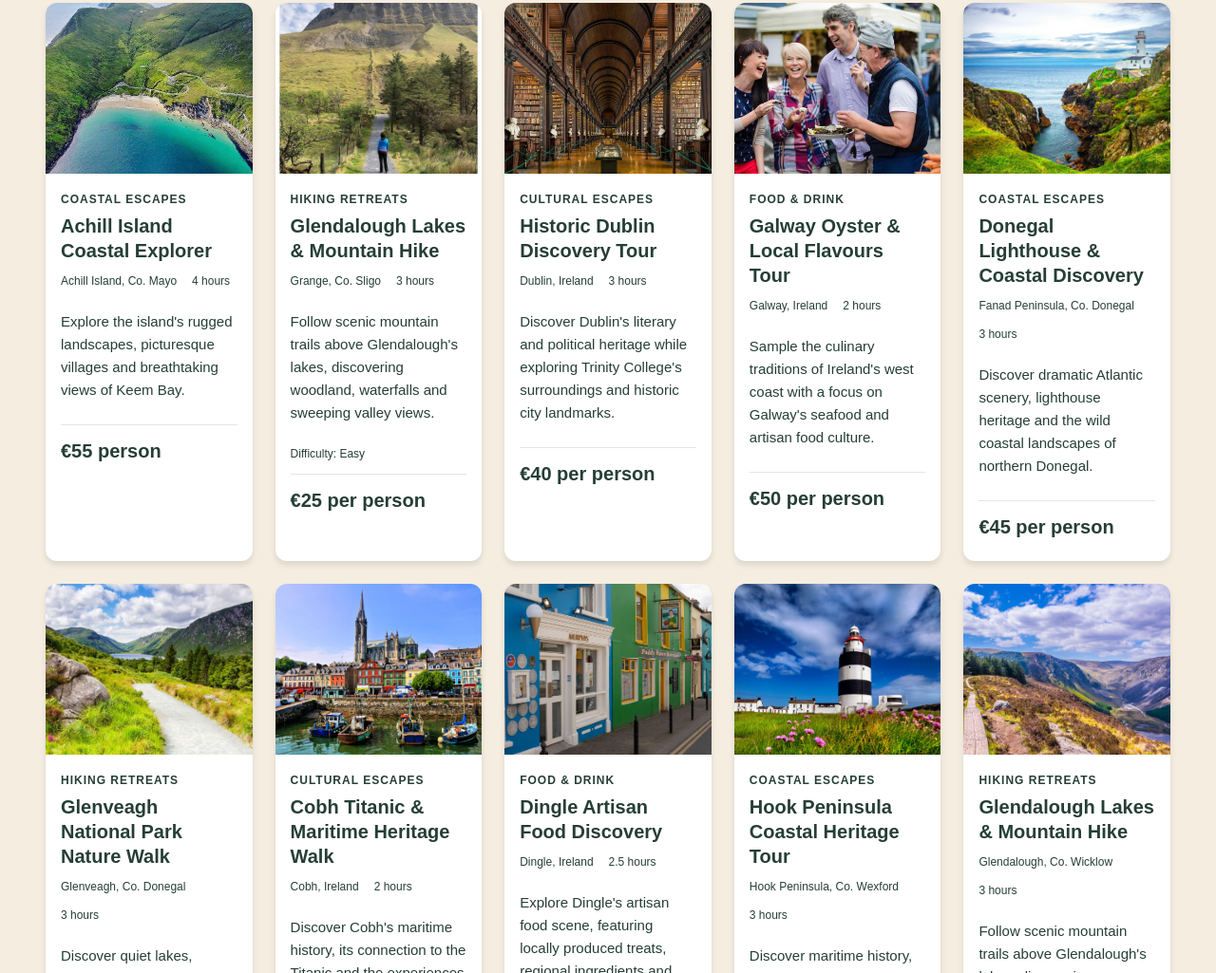
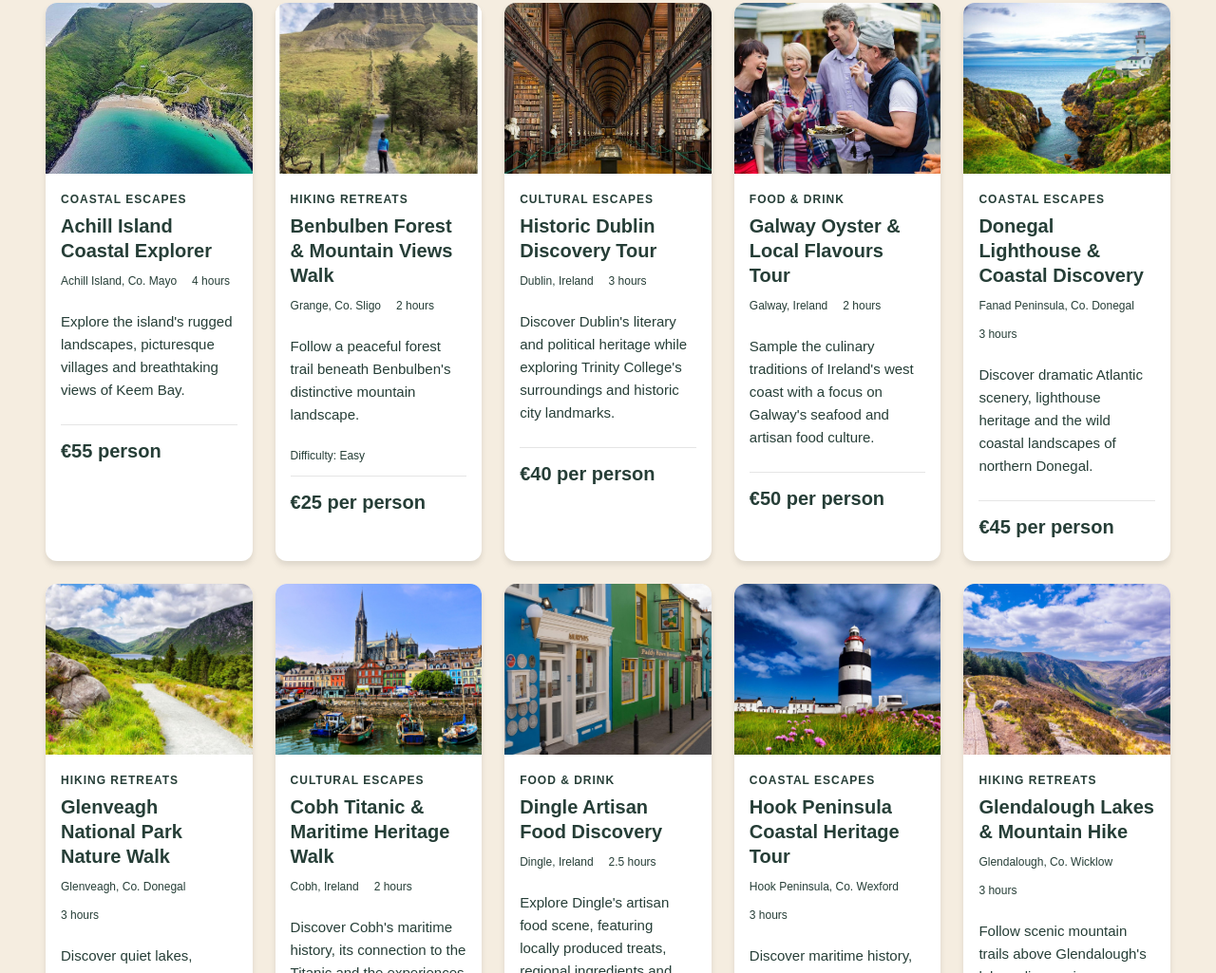
Before and after one commit to czareenah/emerald-escapes, a plain HTML site: page experiences.html in a window 1280 px wide. Shown: the part 1524-2549 px from the top of the page at 95% size. Drawn offline with Linux system fonts and the light colour scheme.

```diff
--- a/experiences.html
+++ b/experiences.html
@@ -247,14 +247,14 @@
 
                         <p class="destination-category">Hiking Retreats</p>
 
-                        <h2 class="card-header">Glendalough Lakes & Mountain Hike</h2>
+                        <h2 class="card-header">Benbulben Forest & Mountain Views Walk</h2>
 
                     <div class="card-details">
                         <p class="card-location">Grange, Co. Sligo</p>
-                        <p class="card-duration">3 hours</p>
+                        <p class="card-duration">2 hours</p>
                     </div>
 
-                        <p class="card-description">Follow scenic mountain trails above Glendalough's lakes, discovering woodland, waterfalls and sweeping valley views.</p>
+                        <p class="card-description">Follow a peaceful forest trail beneath Benbulben's distinctive mountain landscape.</p>
                         <p class="trail-difficulty">Difficulty: Easy</p>
 
                         <p class="card-price">€25 per person</p>
```
